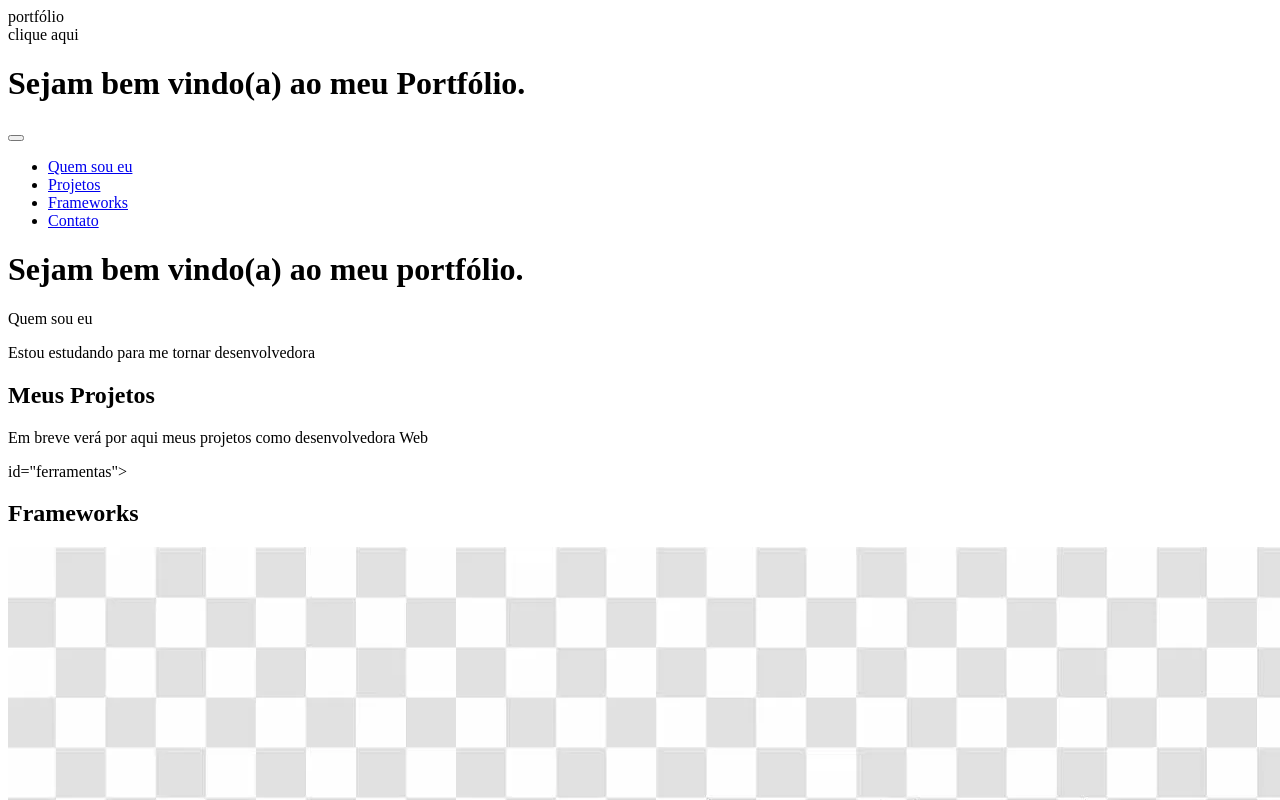
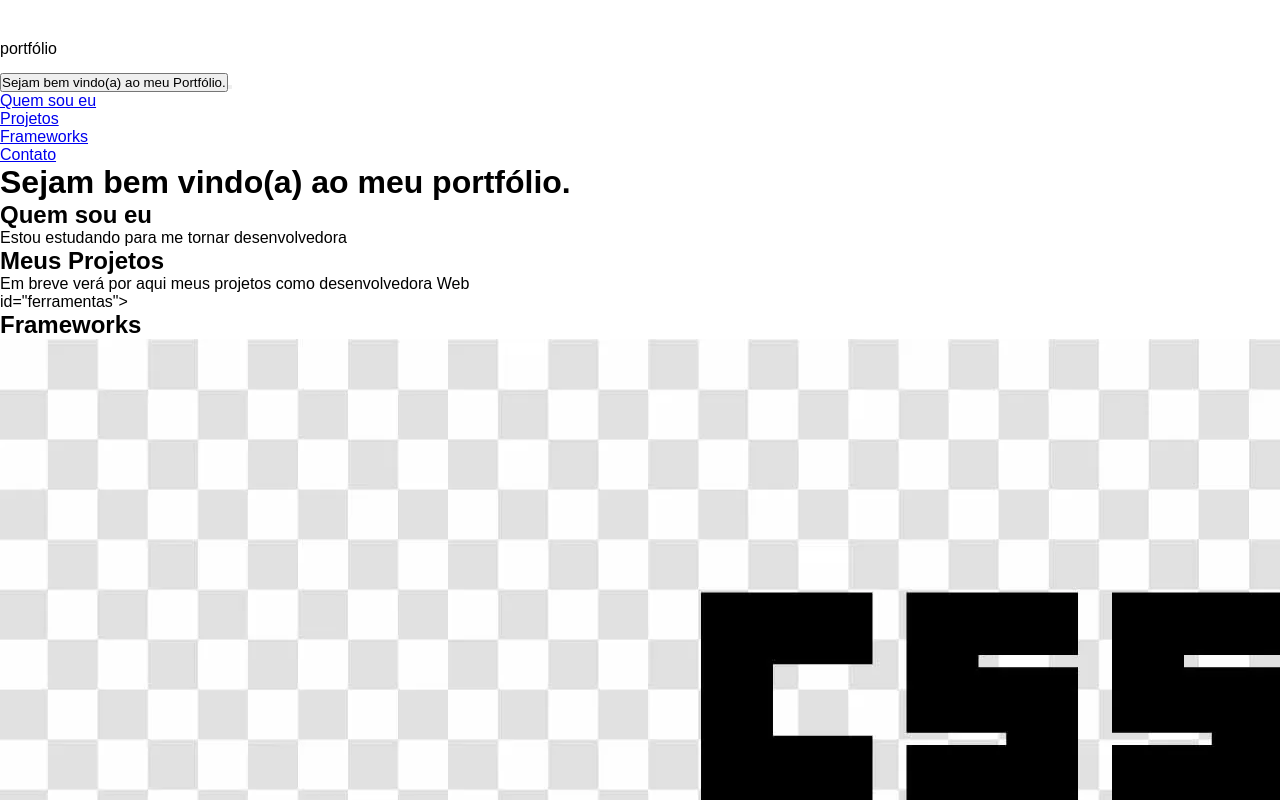
Before and after one commit to Cassiakey/projetoFinalNaNuvem, a plain HTML site: page index.html in a window 1280 px wide. Shown: the top 800 px of the page. Drawn offline with Linux system fonts and the light colour scheme.

Commit message:
atualizando

```diff
--- a/index.html
+++ b/index.html
@@ -5,12 +5,14 @@
      <meta charset="UTF-8">
     <meta name="viewport" content="width=device-width, initial-scale=1.0">
     <title>Portfólio Cassia Alves</title>
-    <link rel="stylesheet" href="./script.css">
+    <link rel="stylesheet" href="./style.css">
 </head>
+
 <body>
     <header></header>
     <div class="logo">portfólio</div>
-    <div class="menu" onclick="Menu()">clique aqui</div>
+    <div class="menu">
+         <button onclick
         <h1>Sejam bem vindo(a) ao meu Portfólio.</h1>
             <button onclick="meuTema()"></button>
             <nav class="navbar" id="menunavegador">
@@ -26,7 +28,7 @@
      </header>
 
  <main
-    <header id="sobre"
+    <header id="sobre">
         <h2>Quem sou eu</h2>
         <p> Estou estudando para me tornar desenvolvedora</p>
 </section>
@@ -38,20 +40,20 @@
 
 </section> id="ferramentas">
 <h2>Frameworks</h2>
-<img src="./imagens/css.webp" alt="logo css"><p>CSS é uma estilização para documentos Web.</p>
+<img src="./imagens/css.webp" alt="logo css"><p>"CSS é uma estilização para documentos Web.</p>
 <img src="./imagens/HTML.png" alt="logo html"><p>HTML é uma marcação de texto para web.</p>
 <img src="./imagens/Javascript.png"> alt="logo javascript"><p>JavaScript é uma linguagem de programação para web.</p>
 </section>
+    </header>
 </body>
 </main>
-
+<script src="./script.js"></script>
 <footer>
     <p>&copy; 2025 - Portfólio Profissional by Cassia Alves  </p>
     <a href="https://github.com/Cassiakey" target="_blank" rel="noopener noreferrer">github</a>
 </footer>
 
 </html>
-<script src="./script.js">
 
 
 </script>
--- a/style.css
+++ b/style.css
@@ -0,0 +1,40 @@
+* {
+margin: 0;
+padding: 0;
+font-family: sans-serif;
+}
+
+* body {
+    backgroud-color:before
+    font -size : 16px;
+    font-weight:normal;
+}
+
+header {
+    background-color: 5e042f;
+    text-align:center;
+padding: 20px;
+color:plum;
+}
+
+.navbar li {
+      text-align: left;
+      color:antiquewhite
+}
+
+button {
+    margin-top: 15px;
+    background
+}
+
+
+@media (max-width: 768px)v{
+.navebar ul{
+     flex-direction : column;
+     align-items: center;
+}
+
+{
+    align-items: center;
+}
+}
```
Also changed, not shown: script.js (line endings or trailing spaces).
